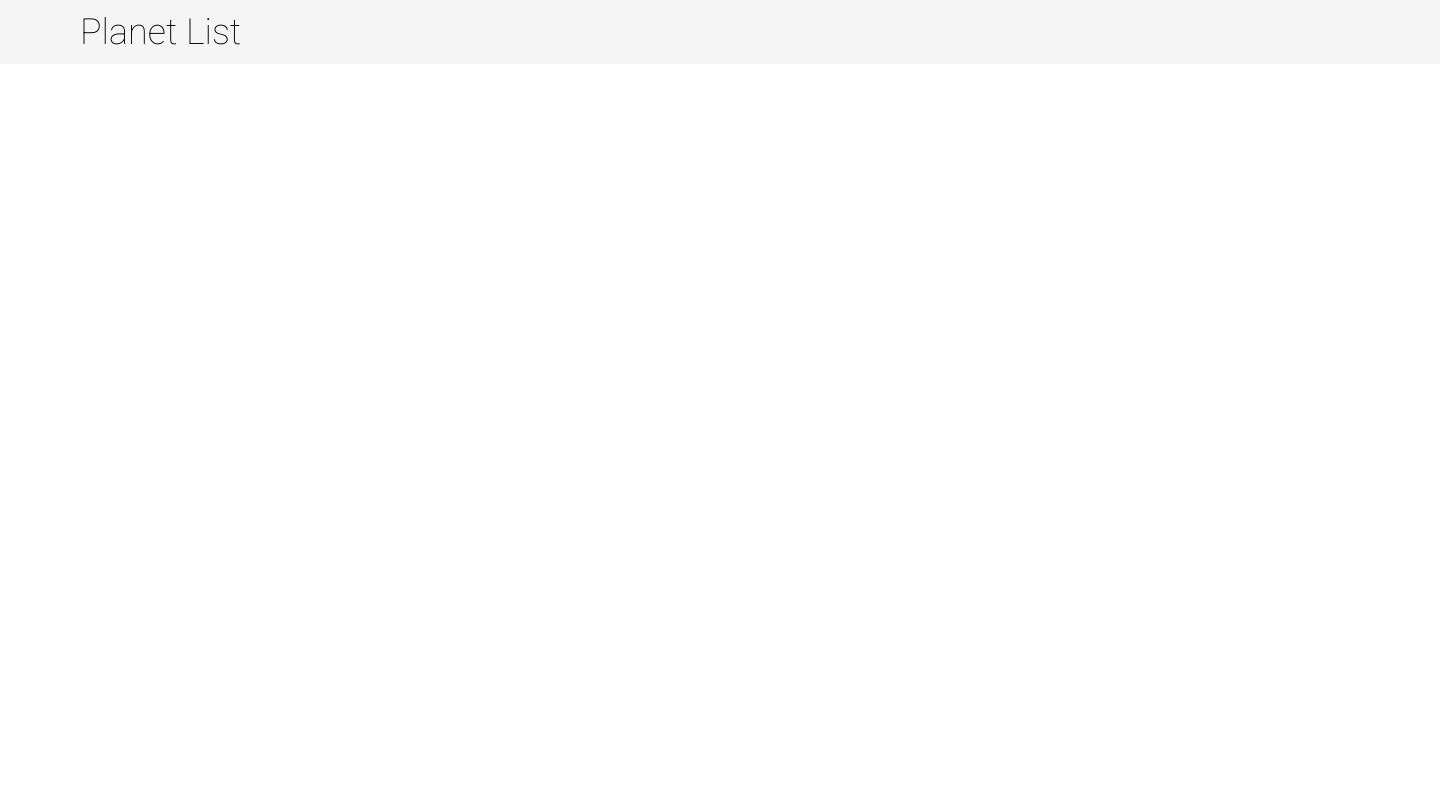
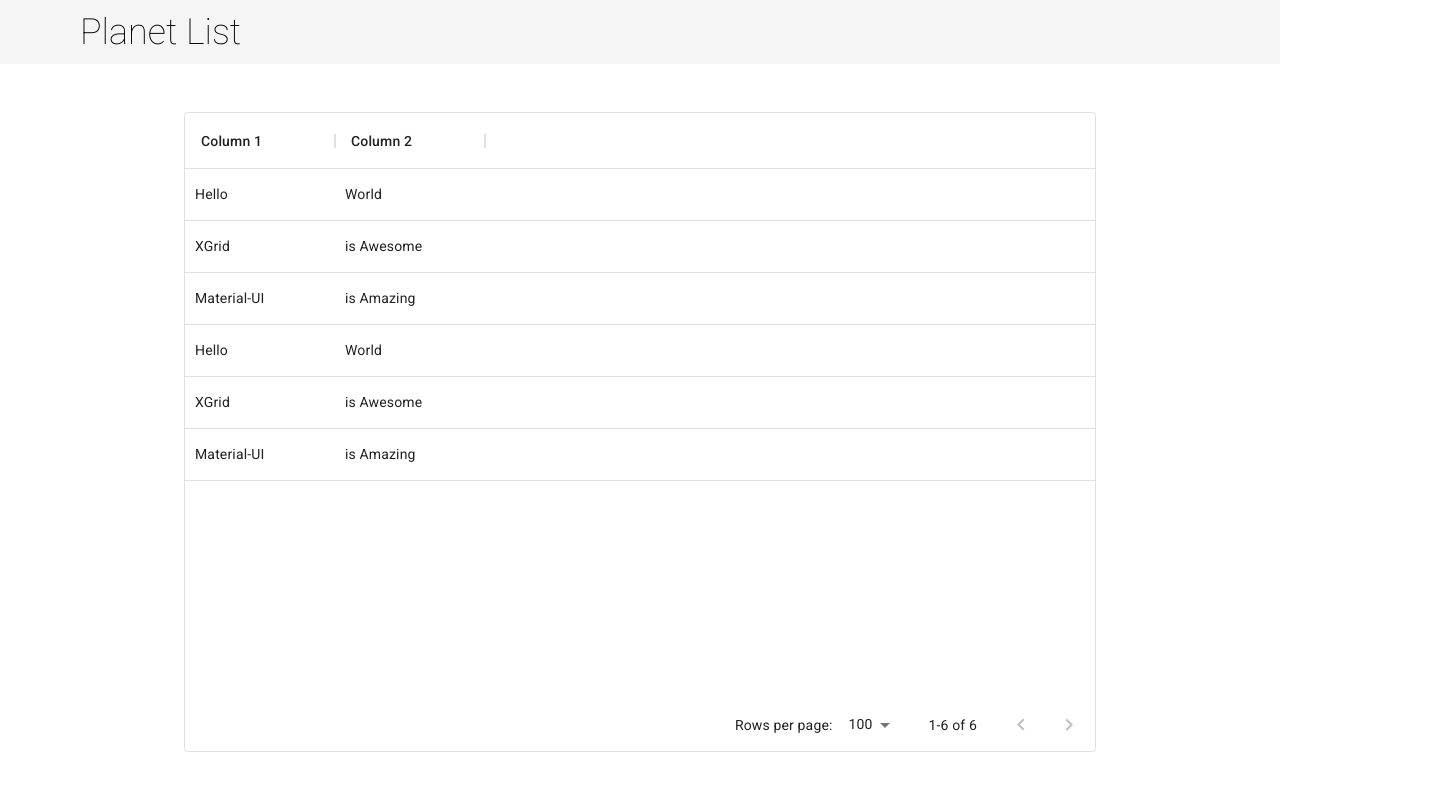
Before and after one commit to jakubmoryc/recruitment, a React (Create React App) app: page / in a window 1280 px wide. Shown: the top 790 px of the page, 1440 px wide, since content can reach past the window. Built offline with nearby package versions, Linux system fonts and the light colour scheme.

Commit message:
added list with mockup data

```diff
--- /dev/null
+++ b/src/App.css
@@ -0,0 +1,10 @@
+body {
+    margin: 0;
+}
+
+.appContainer {
+    height: 100vh;
+
+    display: flex;
+    flex-direction: column;
+}
--- a/src/App.js
+++ b/src/App.js
@@ -1,10 +1,13 @@
-import Navbar from "./components/Navbar/Navbar";
+import List from './components/List/List';
+import Navbar from './components/Navbar/Navbar';
 
+import './App.css'
 
 function App() {
   return (
     <div className="App">
-      <Navbar/>
+        <Navbar/>
+        <List/>
     </div>
   );
 }
--- /dev/null
+++ b/src/components/List/List.js
@@ -0,0 +1,30 @@
+import React from 'react'
+import Container from '@material-ui/core/Container';
+import { DataGrid } from '@material-ui/data-grid';
+import './list.css'
+
+export default function List() {
+
+    const rows = [
+        { id: 1, col1: "Hello", col2: "World" },
+        { id: 2, col1: "XGrid", col2: "is Awesome" },
+        { id: 3, col1: "Material-UI", col2: "is Amazing" },
+        { id: 4, col1: "Hello", col2: "World" },
+        { id: 5, col1: "XGrid", col2: "is Awesome" },
+        { id: 6, col1: "Material-UI", col2: "is Amazing" }
+      ];
+
+      const columns = [
+        { field: "id", hide: true },
+        { field: "col1", headerName: "Column 1", width: 150 },
+        { field: "col2", headerName: "Column 2", width: 150 }
+      ];
+
+    return (
+        <div className="list">
+            <Container maxWidth="md">
+                <DataGrid rows={rows} columns={columns} />
+            </Container>
+        </div>
+    )
+}
--- /dev/null
+++ b/src/components/List/list.css
@@ -0,0 +1,5 @@
+.MuiContainer-root {
+    height: 80vh;
+
+    margin-top: 3rem;
+}
--- a/src/components/Navbar/navbar.css
+++ b/src/components/Navbar/navbar.css
@@ -1,5 +1,4 @@
 nav {
-    width: 100%;
     height: 64px;
 
     background-color: whitesmoke;
--- a/src/index.css
+++ /dev/null
@@ -1,3 +0,0 @@
-body {
-  margin: 0;
-}
--- a/src/index.js
+++ b/src/index.js
@@ -1,6 +1,5 @@
 import React from 'react';
 import ReactDOM from 'react-dom';
-import './index.css';
 import App from './App';
 
 ReactDOM.render(
```
